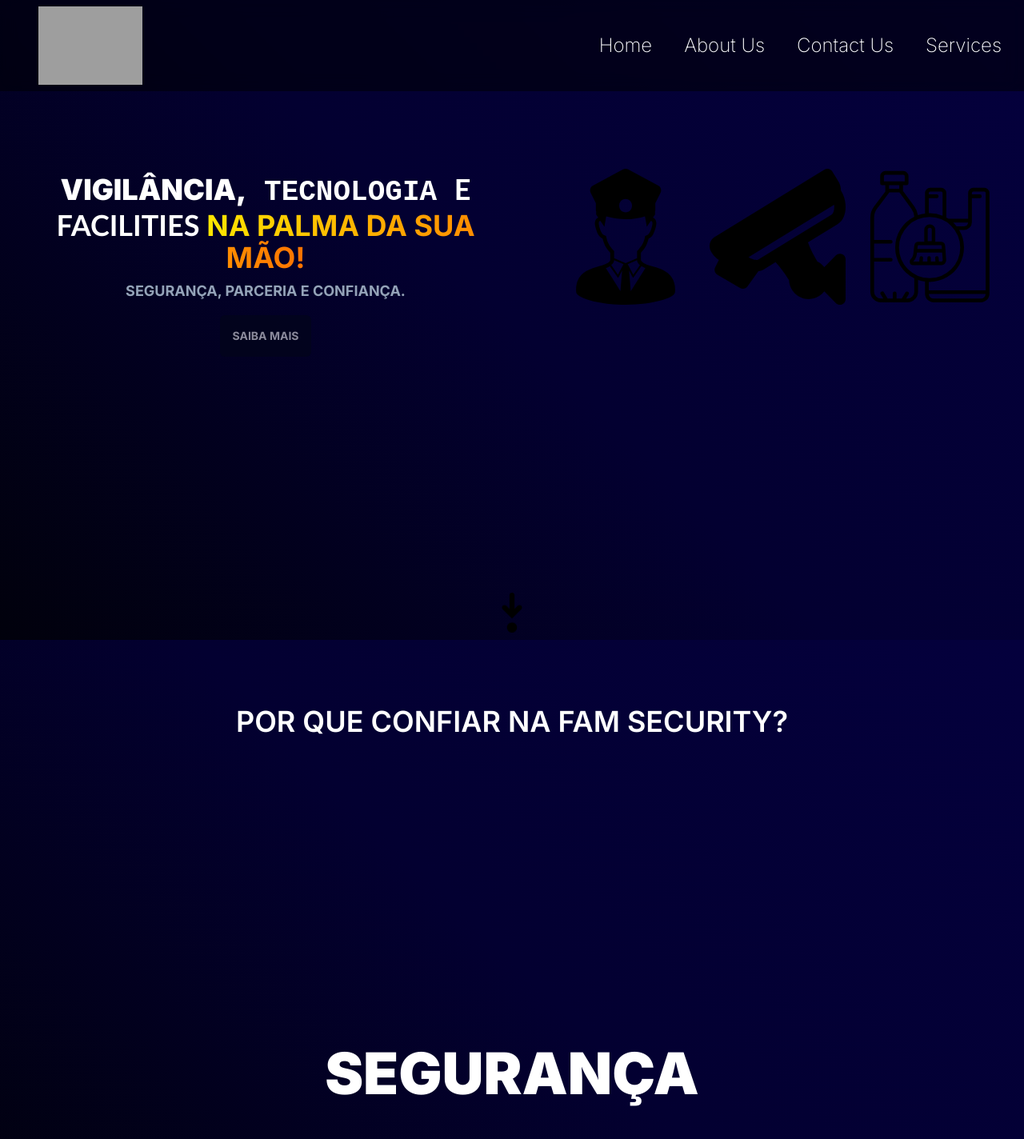
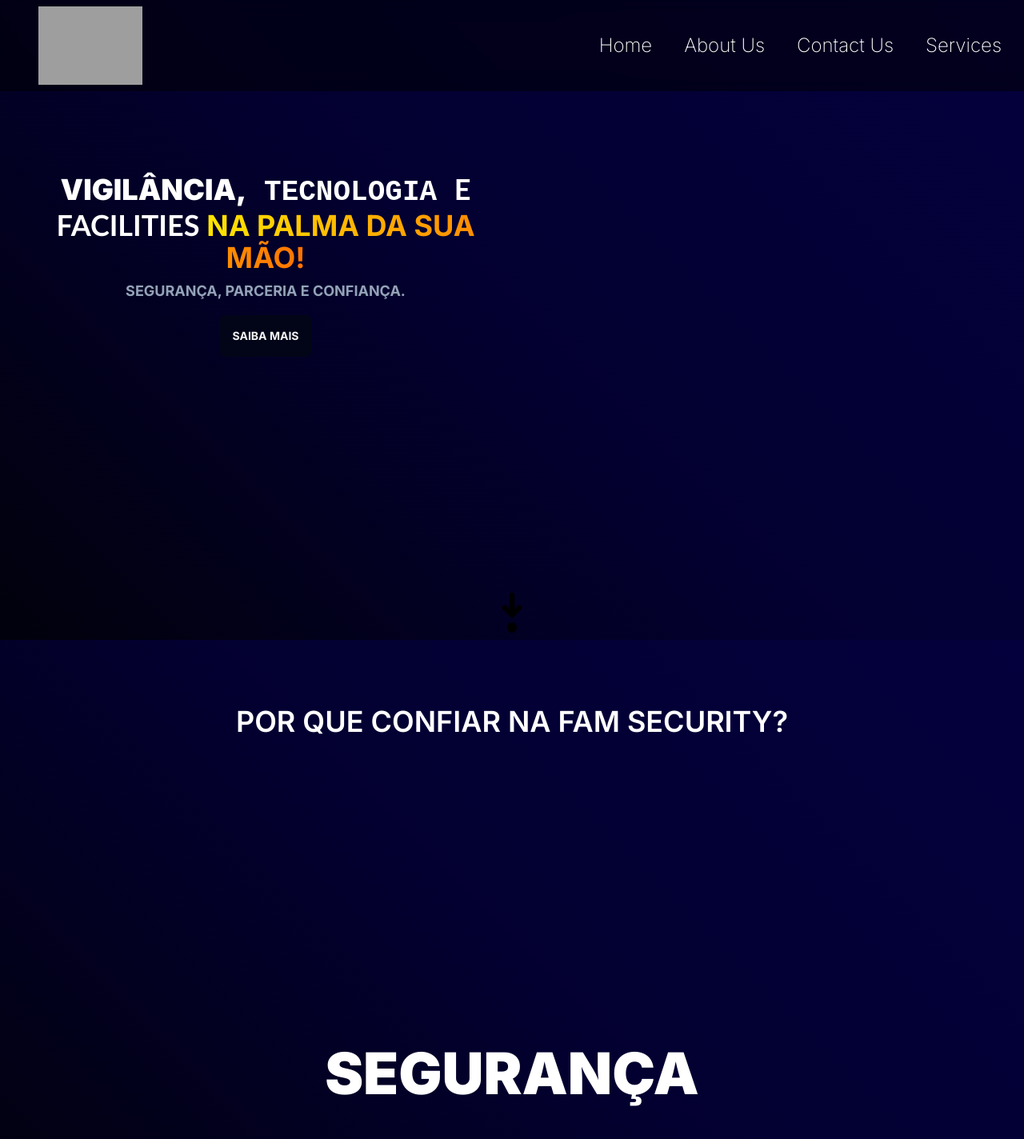
Before and after one commit to nixoletas/fam-security-landing-page, a Next.js app: page / in a window 1280 px wide. Shown: the top 1424 px of the page at 80% size. Built offline with nearby package versions, Linux system fonts and the light colour scheme; grey boxes are pictures that could not be loaded.

Commit message:
responsiveness adding

```diff
--- a/src/app/components/Navbar.tsx
+++ b/src/app/components/Navbar.tsx
@@ -23,7 +23,7 @@
                 width={130} height={100} priority={true} />
                 </a>
             </div>
-            <ul className='flex row text-2xl font-extralight mr-5 space-x-10'>
+            <ul className=' max-md:hidden flex row text-2xl font-extralight mr-5 space-x-10'>
                 <li className=' text-white hover:text-blue-600 hover:font-black
                 duration-200 ease-in-out'>
                     <a href='#home' >Home</a>
--- a/src/app/components/about.tsx
+++ b/src/app/components/about.tsx
@@ -2,7 +2,8 @@
 
 export default function About() {
     return (
-        <section id='about' className='text-9xl p-6 text-white h-screen'>
+        <section className='mt-10 text-9xl p-6 text-white h-screen'>
+            <div id='about' className='w-full h-20'></div>
             <h1 className="animate-fade-in-down">About Us</h1>
         </section>
     )
--- a/src/app/components/contact.tsx
+++ b/src/app/components/contact.tsx
@@ -2,7 +2,8 @@
 
 export default function Contact() {
     return (
-        <section id='contact' className='text-9xl p-6 text-white h-screen'>
+        <section className='text-9xl p-6 text-white h-screen'>
+            <div id='contact' className='w-full h-20'></div>
             <h1 className="animate-fade-in-down">Contact Us</h1>
         </section>
     )
--- /dev/null
+++ b/src/app/components/hero.tsx
@@ -0,0 +1,44 @@
+import React from 'react'
+import Image from 'next/image'
+
+export default function Hero() {
+  return (
+    <>
+    <div id='home' className='scroll-smooth'>
+    <div className='text-9xl h-full'>
+      <div className=' h-screen flex flex-col transition-all md:flex-row
+     text-slate-400'>
+        <div className='ml-3 animate-fade-in-down min-w-[50%] mt-52 flex flex-col
+        items-center text-center'>
+          <h1 className=' text-4xl p-2 text-white font-black uppercase'>
+            <span className=''>vigilância</span>,
+            <span className='font-FiraCode'> tecnologia </span>
+            <span className='font-trebuchet '>e facilities </span>
+          <span className='text-4xl gradient-light font-bold uppercase'> na palma da sua mão!</span></h1>
+          <p className='text-lg font-bold font-sans  text-gray3 uppercase'>segurança,
+          parceria e confiança.</p>
+          <a href='#presentation'>
+          <button className='shadow-cyan-500/50 flex flex-col bg-slate-950
+          hover:bg-blue-950 text-white font-bold uppercase p-4 rounded-md hover:rounded-xl mt-4
+          text-sm hover:text-base animate-pulse duration-300 ease-in-out'>
+            SAIBA MAIS</button></a>
+        </div>
+        <div className=' max-sm:hidden min-w-[50%] flex flex-col justify-center items-center text-center p-6 h-96'>
+          <div className='animate-fade-in-up flex flex-row mt-52 space-x-5'>
+          <Image className='shadow-cyan-500/50 hover:w-52
+          dark:drop-shadow-[0_0_0.2rem_#ffffff70] duration-500 ease-in-out'
+          src="/vigilant.svg" alt="My SVG file" width={170} height={170}/>
+          <Image className='hover:w-52 duration-500
+          dark:drop-shadow-[0_0_0.2rem_#ffffff70] ease-in-out'
+          src="/technology.svg" alt="My SVG file" width={170} height={170}/>
+          <Image className='hover:w-52 hover:dark:invert-3 duration-500
+          dark:drop-shadow-[0_0_0.2rem_#ffffff70] ease-in-out'
+          src="/facilities.svg" alt="My SVG file" width={170} height={170}/>
+          </div>
+        </div>
+    </div>
+    </div>
+    </div>
+    </>
+  )
+}
--- /dev/null
+++ b/src/app/components/presentation.tsx
@@ -0,0 +1,19 @@
+import Image from 'next/image'
+
+export default function Presentation() {
+    return (
+        <>
+        <div id="presentation" className='dark:drop-shadow-[0_0_0.1rem_#ffffff70] -mt-12 mb-20  w-full flex animate-bounce align-top justify-center text-center'>
+      <Image src='/scroll-down.svg' alt='scroll down' width={50} height={50}/>
+    </div>
+    <section className='flex flex-col justify-center items-center text-center'>
+    <div className=' text-white text-center space-y-96 h-96 text-7xl uppercase font-black'>
+      <h1 className='text-4xl font-semibold '>por que confiar na FAM Security?</h1>
+      <h1>Segurança</h1>
+      <h1>Parceria</h1>
+      <h1>Confiança</h1>
+    </div>
+      </section>
+      </>
+    )
+}
--- a/src/app/components/services.tsx
+++ b/src/app/components/services.tsx
@@ -2,7 +2,8 @@
 
 export default function Services() {
     return (
-        <section id='services' className='text-9xl p-6 text-white h-screen'>
+        <section className='text-9xl p-6 text-white h-screen'>
+            <div id='services' className='w-full h-20'></div>
             <h1 className="animate-fade-in-down">Services</h1>
         </section>
     )
--- a/src/app/page.tsx
+++ b/src/app/page.tsx
@@ -1,62 +1,20 @@
 import Navbar from './components/Navbar'
-import Image from 'next/image'
+import Hero from './components/hero'
+import Presentation from './components/presentation'
 import About from './components/about'
 import Contact from './components/contact'
 import Services from './components/services'
 
+
 export default function Home() {
   return (
     <>
-    <Navbar/>
-    <div id='home' className='scroll-smooth'>
-    <div className='text-9xl h-full'>
-      <div className=' h-screen flex flex-col transition-all md:flex-row
-     text-slate-400'>
-        <div className='ml-3 animate-fade-in-down min-w-[50%] mt-52 flex flex-col
-        items-center text-center'>
-          <h1 className='text-4xl p-2 text-white font-black uppercase'>
-            <span className=''>vigilância</span>,
-            <span className='font-FiraCode'> tecnologia </span>
-            <span className='font-trebuchet '>e facilities </span>
-          <span className='text-4xl gradient-light font-bold uppercase'> na palma da sua mão!</span></h1>
-          <p className='text-lg font-bold font-sans  text-gray3 uppercase'>segurança,
-          parceria e confiança.</p>
-          <a href='#section-2'>
-          <button className='shadow-cyan-500/50 flex flex-col bg-slate-950
-          hover:bg-blue-950 text-white font-bold uppercase p-4 rounded-md hover:rounded-xl mt-4
-          text-sm hover:text-base animate-pulse duration-300 ease-in-out'>
-            SAIBA MAIS</button></a>
-        </div>
-        <div className='min-w-[50%] flex flex-col justify-center items-center text-center p-6 h-96'>
-          <div className='animate-fade-in-up flex flex-row mt-52 space-x-5'>
-          <Image className='shadow-cyan-500/50 hover:w-52
-          dark:drop-shadow-[0_0_0.2rem_#ffffff70] duration-500 ease-in-out'
-          src="/vigilant.svg" alt="My SVG file" width={170} height={170}/>
-          <Image className='hover:w-52 duration-500
-          dark:drop-shadow-[0_0_0.2rem_#ffffff70] ease-in-out'
-          src="/technology.svg" alt="My SVG file" width={170} height={170}/>
-          <Image className='hover:w-52 hover:dark:invert-3 duration-500
-          dark:drop-shadow-[0_0_0.2rem_#ffffff70] ease-in-out'
-          src="/facilities.svg" alt="My SVG file" width={170} height={170}/>
-          </div>
-        </div>
-    </div>
-    <div id="section-2" className='dark:drop-shadow-[0_0_0.1rem_#ffffff70] -mt-12 mb-20  w-full flex animate-bounce align-top justify-center text-center'>
-      <Image src='/scroll-down.svg' alt='scroll down' width={50} height={50}/>
-    </div>
-    <section className='flex flex-col justify-center items-center text-center'>
-    <div className=' text-white text-center space-y-96 h-96 text-7xl uppercase font-black'>
-      <h1 className='text-4xl font-semibold '>por que confiar na FAM Security?</h1>
-      <h1>Segurança</h1>
-      <h1>Parceria</h1>
-      <h1>Confiança</h1>
+      <Navbar/>
+      <Hero />
+      <Presentation />
       <About/>
       <Contact/>
       <Services/>
-    </div>
-      </section>
-    </div>
-    </div>
     </>
   )
 }
```
